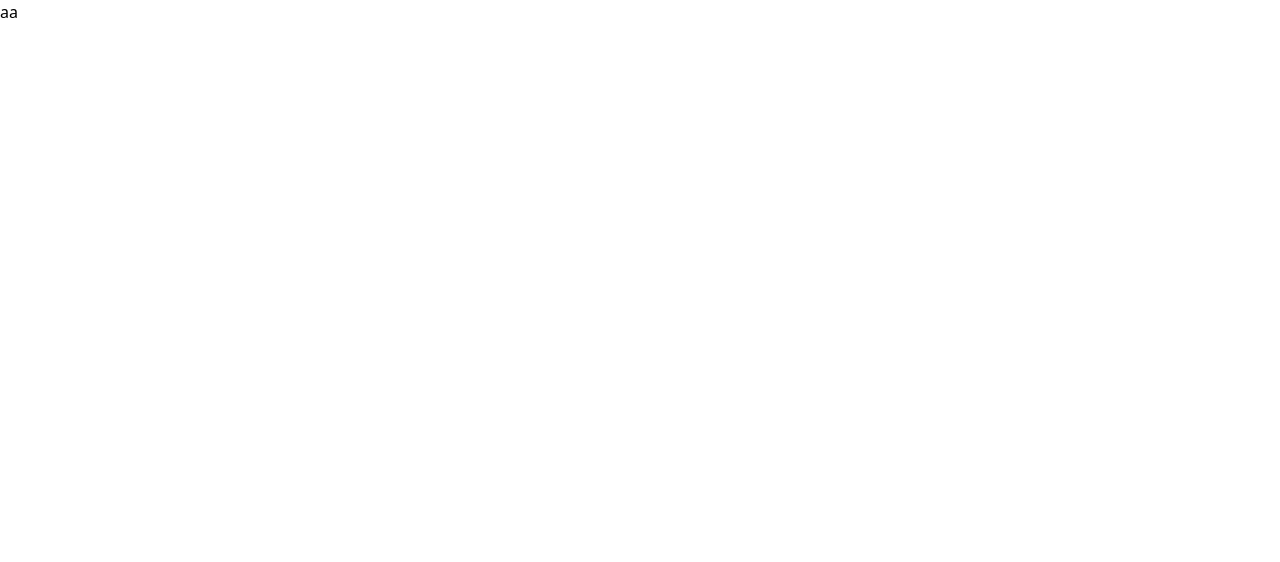
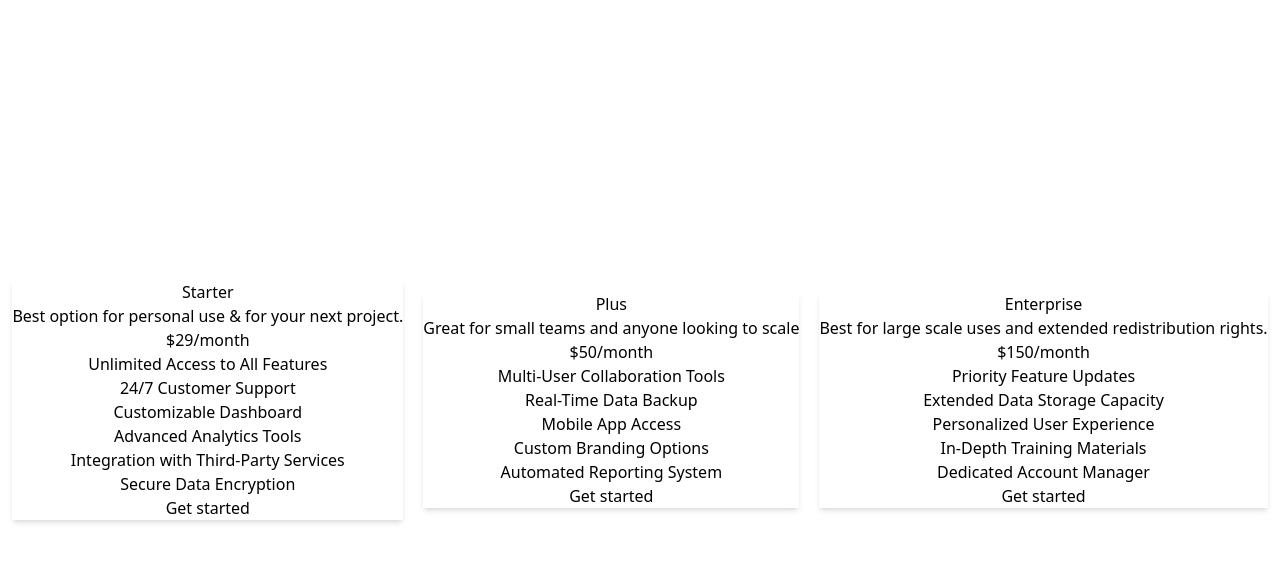
Before and after one commit to ricardoychino/vs-tailwind-pricing-table, a Vue app: page / in a window 1280 px wide. Shown: the top 562 px of the page. Built offline with nearby package versions, Linux system fonts and the light colour scheme.

Commit message:
Base components and data

```diff
--- a/src/App.vue
+++ b/src/App.vue
@@ -1,8 +1,19 @@
 <script setup>
+import { reactive } from "vue";
+import { pricing } from "@/pricing.json"
+import PricingCard from "@/components/PricingCard.vue"
+
+const items = reactive(pricing)
 </script>
 
 <template>
-  <main>
-    aa
+  <main class="flex justify-center items-center gap-5 py-10 w-[100vw] h-[100vh]">
+    <PricingCard v-for="item in items"
+      :name="item.name"
+      :price="item.price"
+      :description="item.description"
+      :features="item.features"
+      :key="item.name.toLowerCase()"
+    />
   </main>
 </template>
--- /dev/null
+++ b/src/components/PricingCard.vue
@@ -0,0 +1,30 @@
+<script setup>
+defineProps({
+  name: {
+    type: String,
+    required: true
+  },
+  price: Number,
+  description: String,
+  features: {
+    default: []
+  }
+})
+</script>
+
+<template>
+  <div class="prose shadow-md">
+    <h2>{{ name }}</h2>
+    <p>{{ description }}</p>
+    <div>
+      <span>${{ price }}</span>
+      <span>/month</span>
+    </div>
+    <ul>
+      <li v-for="feature in features" :key="`${name}-${feature}`">
+        {{ feature }}
+      </li>
+    </ul>
+    <button>Get started</button>
+  </div>
+</template>
--- /dev/null
+++ b/src/pricing.json
@@ -0,0 +1,41 @@
+{
+  "pricing": [
+    {
+      "name": "Starter",
+      "price": 29,
+      "features": [
+        "Unlimited Access to All Features",
+        "24/7 Customer Support",
+        "Customizable Dashboard",
+        "Advanced Analytics Tools",
+        "Integration with Third-Party Services",
+        "Secure Data Encryption"
+      ],
+      "description": "Best option for personal use & for your next project."
+    },
+    {
+      "name": "Plus",
+      "price": 50,
+      "features": [
+        "Multi-User Collaboration Tools",
+        "Real-Time Data Backup",
+        "Mobile App Access",
+        "Custom Branding Options",
+        "Automated Reporting System"
+      ],
+      "description": "Great for small teams and anyone looking to scale"
+    },
+    {
+      "name": "Enterprise",
+      "price": 150,
+      "features": [
+        "Priority Feature Updates",
+        "Extended Data Storage Capacity",
+        "Personalized User Experience",
+        "In-Depth Training Materials",
+        "Dedicated Account Manager"
+      ],
+      "description": "Best for large scale uses and extended redistribution rights."
+    }
+  ]
+}
--- a/style.css
+++ b/style.css
@@ -1,3 +1,7 @@
 @tailwind base;
 @tailwind components;
 @tailwind utilities;
+
+main {
+  @apply text-center;
+}
```
